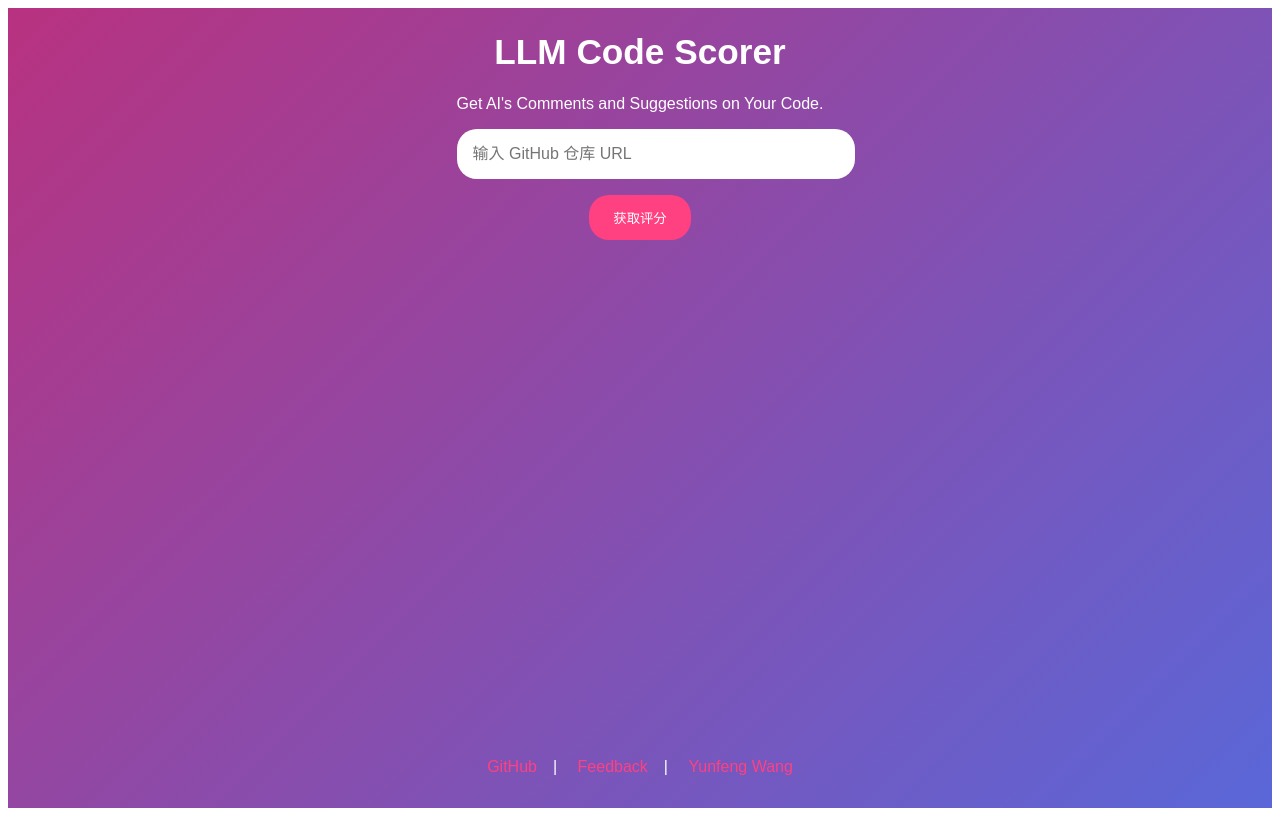
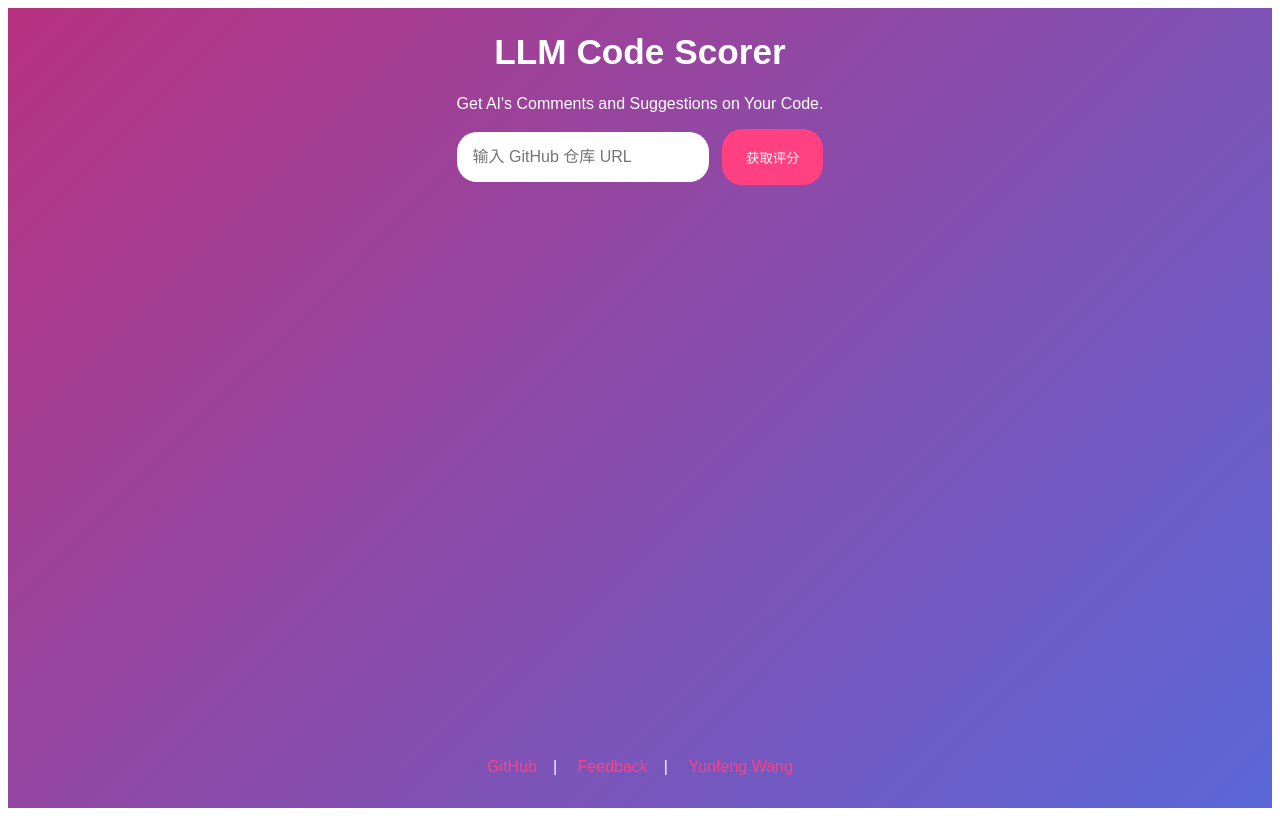
Before and after one commit to vra/llm-code-scorer, a Vue app: page / in a window 1280 px wide. Built offline with nearby package versions, Linux system fonts and the light colour scheme.

Commit message:
feat(frontend): update style in desktop display

```diff
--- a/src/App.vue
+++ b/src/App.vue
@@ -3,8 +3,10 @@
     <div class="header">
       <h1 class="title">LLM Code Scorer</h1>
       <p class="description">Get AI's Comments and Suggestions on Your Code.</p>
-      <input v-model="repoUrl" type="text" placeholder="输入 GitHub 仓库 URL" class="input" @keyup.enter="getScore" />
-      <button @click="getScore" class="btn" :disabled="loading">获取评分</button>
+      <div class="input-container">
+        <input v-model="repoUrl" type="text" placeholder="输入 GitHub 仓库 URL" class="input" @keyup.enter="getScore" />
+        <button @click="getScore" class="btn" :disabled="loading">获取评分</button>
+      </div>
       <div v-if="loading" class="loader"></div>
       <p v-if="loading" class="loading-text">LLM 打分中，请耐心等待...</p>
       <p v-if="errorMessage" class="error-message">{{ errorMessage }}</p>
@@ -163,21 +165,25 @@ export default {
   /* 设置为白色 */
 }
 
+.input-container {
+  display: flex;
+  flex-direction: column;
+  gap: 0.3rem;
+  align-items: center;
+  justify-content: center;
+  width: 100%;
+}
+
 .input {
   padding: 1rem;
   font-size: 1rem;
   border: none;
   border-radius: 20px;
-  margin-bottom: 1rem;
+  margin-bottom: 0.6rem;
   width: 100%;
   max-width: 400px;
   box-shadow: inset 0 0 15px rgba(255, 255, 255, 0.3);
   transition: all 0.3s ease;
-}
-
-.input:focus {
-  outline: none;
-  box-shadow: 0 0 15px rgba(255, 255, 255, 0.5);
 }
 
 .btn {
@@ -185,9 +191,40 @@ export default {
   color: #fff;
   border: none;
   border-radius: 20px;
-  padding: 0.8rem 1.5rem;
+  padding: 1rem;
   cursor: pointer;
   transition: background 0.3s ease, transform 0.2s ease;
+  display: flex;
+  justify-content: center;
+  align-items: center;
+}
+
+@media (min-width: 768px) {
+  .input-container {
+    flex-direction: row;
+    justify-content: center;
+    align-items: center;
+  }
+
+  .input {
+    flex: 1;
+    margin-right: 0.5rem;
+    margin-bottom: 0rem;
+    height: 100%;
+  }
+
+  .btn {
+    flex-shrink: 0;
+    height: auto;
+    padding: 1.15rem 1.5rem;
+    display: flex;
+    align-items: center;
+  }
+}
+
+.input:focus {
+  outline: none;
+  box-shadow: 0 0 15px rgba(255, 255, 255, 0.5);
 }
 
 .btn:disabled {
@@ -251,16 +288,22 @@ export default {
 }
 
 .details {
-  max-height: 200px;
-  overflow-y: auto;
+  display: grid;
+  gap: 1rem;
+  grid-template-columns: 1fr;
+}
+
+@media (min-width: 768px) {
+  .details {
+    grid-template-columns: repeat(auto-fit, minmax(400px, 1fr));
+  }
 }
 
 .detail-item {
   background: rgba(255, 255, 255, 0.1);
   border-radius: 10px;
   padding: 1rem;
-  margin-bottom: 1rem;
-  transition: background 0.3s;
+  transition: ease-in 0.3s;
 }
 
 .detail-item h4 {
```
